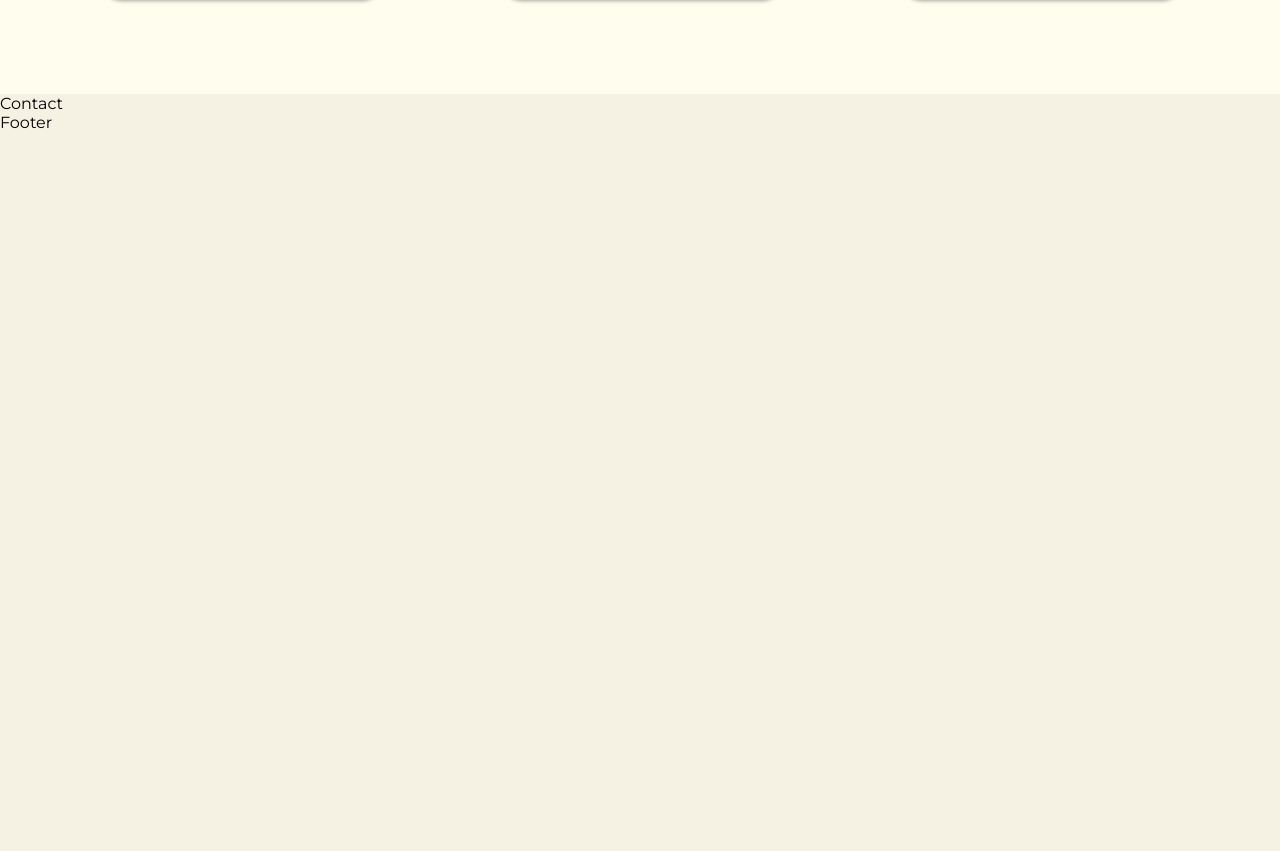
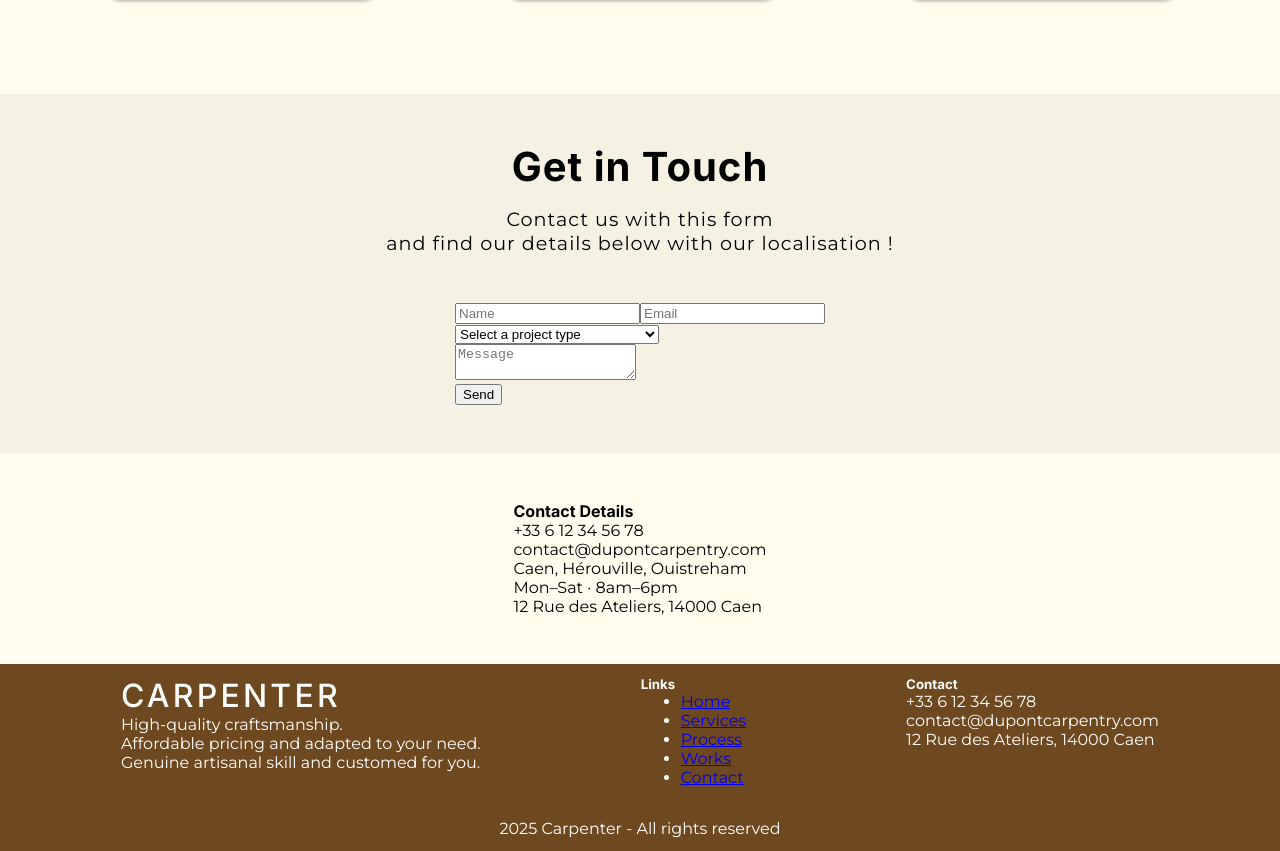
Before and after one commit to HourraGants/demoVitrine, a React (Vite) app: page / in a window 1280 px wide. Shown: the part 3450-4301 px from the top of the page. Before the commit the page ends 3582 px from the top, so only its background shows below. Built offline with nearby package versions, Linux system fonts and the light colour scheme.

Commit message:
Started the Contact section and the Footer

```diff
--- a/src/components/Contact.tsx
+++ b/src/components/Contact.tsx
@@ -1,12 +1,113 @@
 import '../theme.css';
+import content from "../content/content.json";
+import { useState } from "react";
+
+const FORM_ENDPOINT = "https://formspree.io/f/mblqjpry"; // ← colle ton URL
 
 function Contact() {
+
+  const [status, setStatus] = useState<"idle"|"loading"|"ok"|"error">("idle");
+
+  async function handleSubmit(e: React.FormEvent<HTMLFormElement>) {
+    e.preventDefault();
+    const form = e.currentTarget;
+    const data = new FormData(form);
+    // honeypot
+    if (data.get("company")) return;
+
+    setStatus("loading");
+    try {
+      const res = await fetch(FORM_ENDPOINT, {
+        method: "POST",
+        body: data,
+        headers: { Accept: "application/json" },
+      });
+
+      if (res.status === 200) {
+        setStatus("ok");
+        form.reset();   // ✅ réactive le bouton
+        return;
+      }
+
+      // si ce n'est pas un 200 → erreur
+      setStatus("error");
+
+    } catch (err) {
+      setStatus("error");
+    }
+  }
+
   return (
-    <>
-      <p>
-        Contact
-      </p>
-    </>
+    <div>
+      <div id="contactform">
+        <h3>
+          Get in Touch
+        </h3>
+        <p id="contact-description">Contact us with this form <br />and find our details below with our localisation !</p>
+        <form onSubmit={handleSubmit}>
+          <div>
+            <label>
+              <input type="text" name="name" placeholder="Name" required />
+            </label>
+
+            <label>
+              <input type="email" name="email" placeholder="Email" required />
+            </label>
+          </div>
+
+          <div>
+          <select id="topic" name="topic" required>
+            <option value="">Select a project type</option>
+            <optgroup label="Interior">
+              <option value="closets">Closets / Dressing</option>
+              <option value="shelving">Shelving / Bookshelves</option>
+              <option value="furniture">Custom Furniture</option>
+            </optgroup>
+            <optgroup label="Kitchen">
+              <option value="kitchen-design">Custom Kitchen Design</option>
+              <option value="kitchen-install">Kitchen Installation</option>
+            </optgroup>
+            <optgroup label="Exterior">
+              <option value="doors">Doors & Windows</option>
+              <option value="shutters">Wooden shutters</option>
+              <option value="pergola">Pergola / Exterior woodwork</option>
+            </optgroup>
+            <optgroup label="Other">
+              <option value="restoration">Furniture Restoration</option>
+              <option value="quote">General Quote Request</option>
+              <option value="appointment">Book a Visit</option>
+              <option value="other">Other</option>
+            </optgroup>
+          </select>
+          </div>
+
+          <div>
+            <label>
+              <textarea name="message" placeholder="Message" required></textarea>
+            </label>
+          </div>
+
+          <div>
+            <button type="submit" disabled={status==="loading"}>
+            {status === "loading" ? "Sending…" : "Send"}
+            </button>
+          </div>
+
+          {status === "ok" && <p className="success">Thanks! We’ll get back to you shortly.</p>}
+          {status === "error" && <p className="error">Oops, please try again.</p>}
+        </form>
+      </div>
+      <div id="contactcontent">
+        <section>
+          <h4>Contact Details</h4>
+          <p>{content.contact.phone}</p>
+          <p>{content.contact.email}</p>
+          <p>{content.contact.zones}</p>
+          <p>{content.contact.hours}</p>
+          <p>{content.contact.address}</p>
+        </section>
+      </div>
+    </div>
   )
 }
 
--- a/src/components/Footer.tsx
+++ b/src/components/Footer.tsx
@@ -1,12 +1,35 @@
 import '../theme.css';
+import content from "../content/content.json";
 
 function Footer() {
   return (
-    <>
-      <p>
-        Footer
-      </p>
-    </>
+    <div id="footer">
+      <div id="footercontent">
+        <div>
+          <h4 id="logo">CARPENTER</h4>
+          <p>High-quality craftsmanship.</p>
+          <p>Affordable pricing and adapted to your need.</p>
+          <p>Genuine artisanal skill and customed for you.</p>
+        </div>
+        <div>
+          <h5>Links</h5>
+          <ul>
+            <li><a href="#home" className="nav">Home</a></li>
+            <li><a href="#services" className="nav">Services</a></li>
+            <li><a href="#process" className="nav">Process</a></li>
+            <li><a href="#works" className="nav">Works</a></li>
+            <li><a href="#contact" className="nav">Contact</a></li>
+          </ul>
+        </div>
+        <div>
+          <h5>Contact</h5>
+          <p>{content.contact.phone}</p>
+          <p>{content.contact.email}</p>
+          <p>{content.contact.address}</p>
+        </div>
+      </div>
+      <p>2025 Carpenter - All rights reserved</p>
+    </div>
   )
 }
 
--- a/src/theme.css
+++ b/src/theme.css
@@ -383,3 +383,56 @@ body {
         }
     }
 }
+
+#contactform {
+    display: flex;
+    flex-direction: column;
+    align-items: center;
+    margin: 0 auto;
+    padding: 3rem 0;
+    gap: 3rem;
+
+    h3 {
+        font-size: 2.5rem;
+        letter-spacing: 1px;
+    }
+
+    #contact-description {
+      text-align: center;
+      margin-top: -2rem;
+      font-size: 1.2rem;
+      letter-spacing: 1px;
+    }
+
+}
+
+#contactcontent {
+    background-color: #FFFDED;
+    display: flex;
+    flex-direction: column;
+    align-items: center;
+    margin: 0 auto;
+    padding: 3rem 0;
+    gap: 3rem;
+}
+
+#footer {
+    display: flex; /* Create a flexbox */
+    flex-direction: column;
+    align-items: center;
+    background-color: #6E481F; /* Modify the background color of the header */
+    color: white; /* Modify the text color of the section */
+    padding: .8rem 0; /* Create a space on top and bottom of the header */
+    gap: 2rem;
+
+    #footercontent{
+        display: flex;
+        gap: 10rem;
+
+        #logo {
+        font-size: 2rem; /* Set the size of the text of the logo */
+        font-weight: 500; /* Set the bold of the logo */
+        letter-spacing: 0.2rem; /* Set the letter spacing of the logo */
+        }
+    }
+}
```
